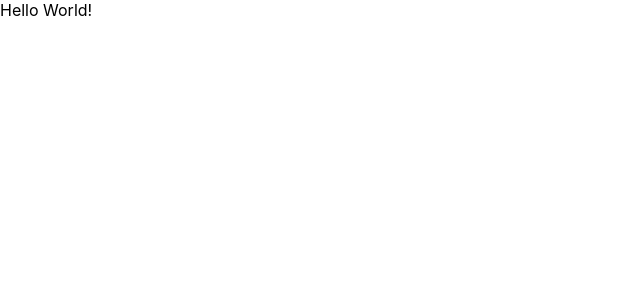
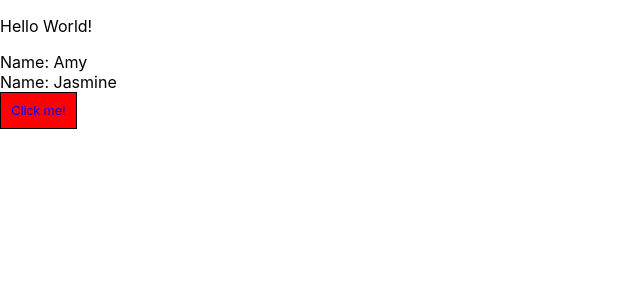
Before and after one commit to Polvyer/Moodify, a React (Create React App) app in the folder frontend/: page / in a window 1280 px wide. Shown: the top 300 px of the page, without its empty margins (0-640 px from the left). Built offline with nearby package versions, Linux system fonts and the light colour scheme.

Commit message:
added example component and styled component

```diff
--- a/frontend/src/App.js
+++ b/frontend/src/App.js
@@ -1,7 +1,23 @@
 import React from "react";
+import Home from './components/Home';
+import styled from 'styled-components';
+
+const Button = styled.button`
+  color: blue;
+  background-color: red;
+  padding: 10px;
+  border: 1px solid black;
+`;
 
 const App = () => {
-  return <div>Hello World!</div>;
+  return (
+    <div>
+      <p>Hello World!</p>
+      <Home text="Amy" />
+      <Home text="Jasmine" />
+      <Button>Click me!</Button>
+    </div>
+  );
 };
 
 export default App;
--- /dev/null
+++ b/frontend/src/components/Home.js
@@ -0,0 +1,11 @@
+import React from 'react';
+
+const Home = (props) => {
+  return (
+    <>
+      <div>Name: {props.text}</div>
+    </>
+  )
+}
+
+export default Home;
```
